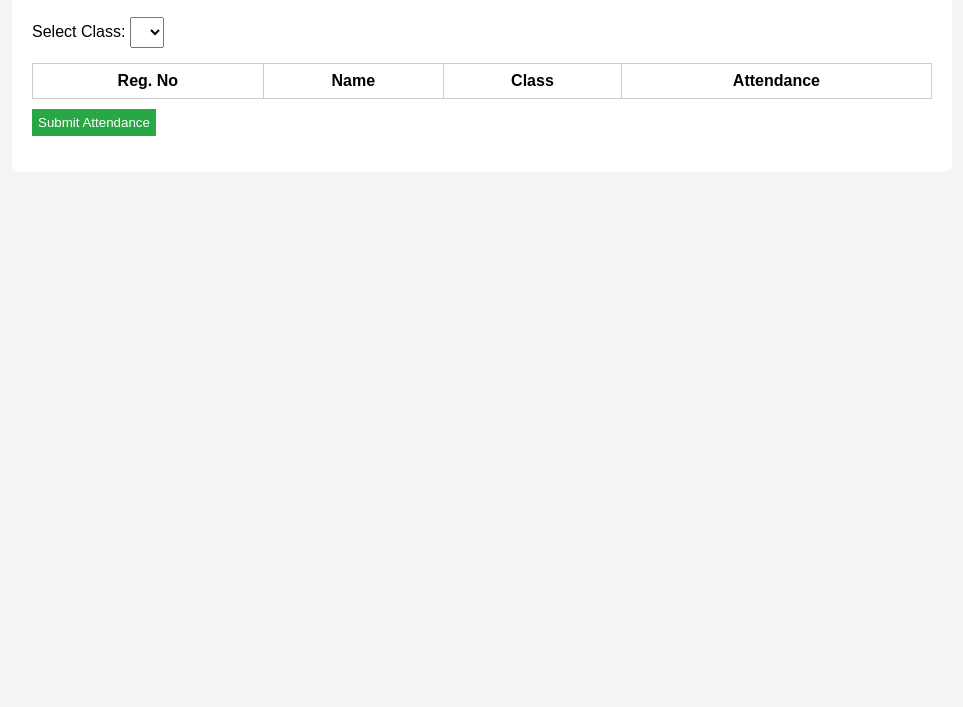
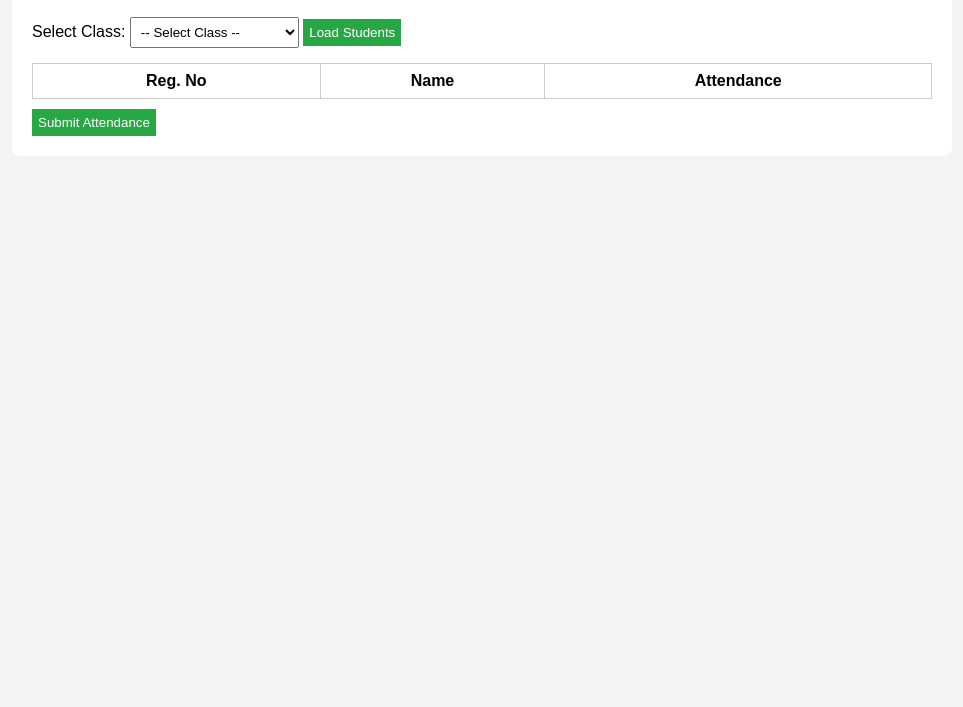
Before and after one commit to shivamkumar201220001-debug/students-attendance-app, a plain HTML site: page index.html in a window 1280 px wide. Shown: the part 93-800 px from the top of the page, without its empty margins (158-1121 px from the left). Drawn offline with Linux system fonts and the light colour scheme; no server answers.

Commit message:
Update index.html

```diff
--- a/index.html
+++ b/index.html
@@ -10,23 +10,44 @@
   <div class="container">
     <h1>Students Attendance</h1>
 
+    <!-- Class Selector -->
     <label for="classSelect">Select Class:</label>
-    <select id="classSelect"></select>
+    <select id="classSelect">
+      <option value="">-- Select Class --</option>
+      <option>8th</option>
+      <option>9th</option>
+      <option>9th (2)</option>
+      <option>10th</option>
+      <option>10th (P2)</option>
+      <option>11th JEE (Morning)</option>
+      <option>11th JEE (Evening)</option>
+      <option>11th NEET (Morning)</option>
+      <option>11th NEET (Evening)</option>
+      <option>12th NEET (Morning)</option>
+      <option>12th NEET (Evening)</option>
+      <option>12th JEE (Morning)</option>
+      <option>12th JEE (Evening)</option>
+      <option>DROPPER JEE</option>
+      <option>DROPPER NEET</option>
+      <option>DROPPER NEET (P2)</option>
+    </select>
 
+    <button onclick="loadStudents()">Load Students</button>
+
+    <!-- Students Table -->
+    <form id="attendanceForm">
       <table id="studentsTable">
         <thead>
           <tr>
             <th>Reg. No</th>
             <th>Name</th>
-          <th>Class</th>
             <th>Attendance</th>
           </tr>
         </thead>
         <tbody></tbody>
       </table>
-
-    <button id="submitAttendance">Submit Attendance</button>
-    <p id="statusMsg"></p>
+      <button type="submit">Submit Attendance</button>
+    </form>
   </div>
 
   <script src="script.js"></script>
```
Lines whose indentation alone changed are shown as unchanged.
